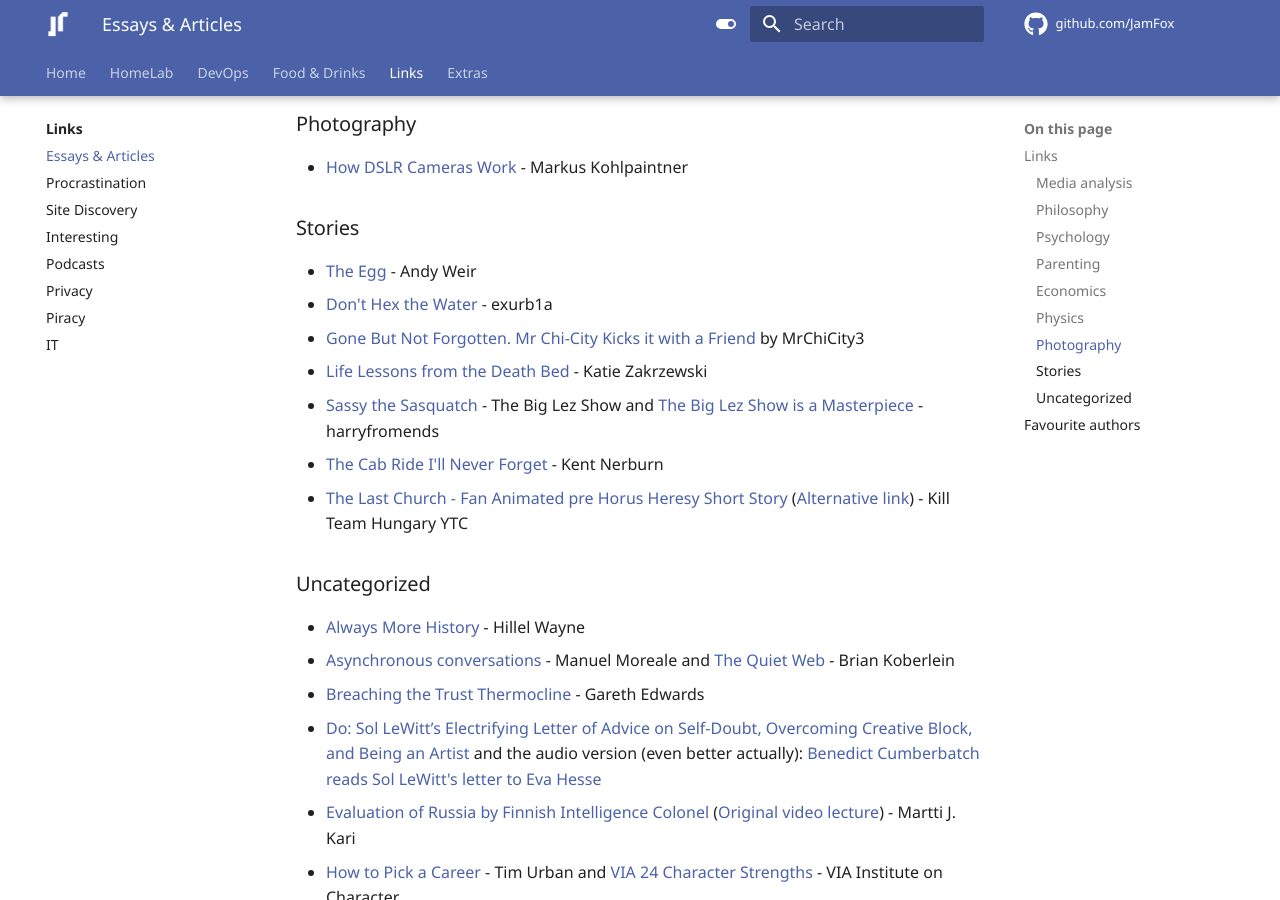
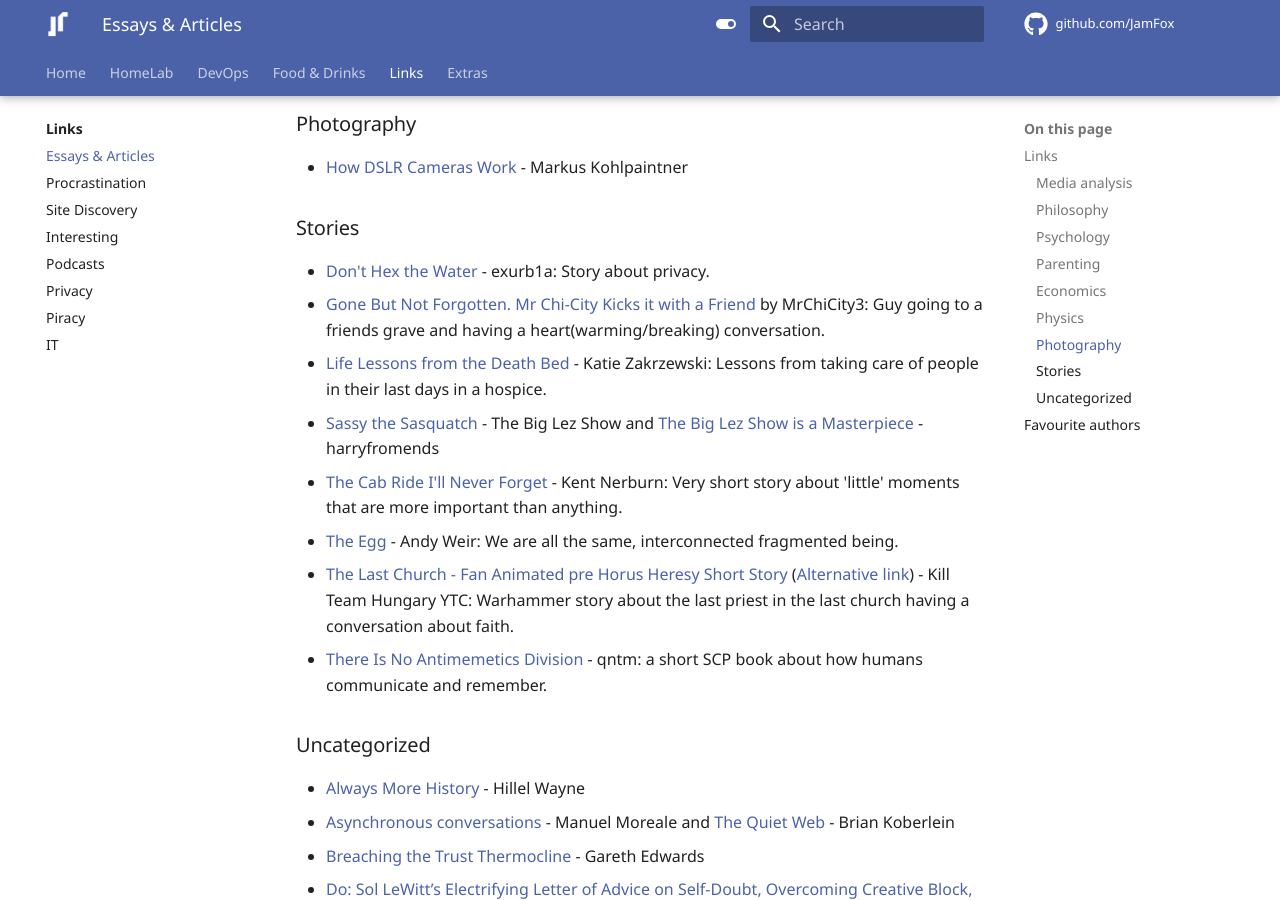
Before and after one commit to JamFox/docs.jamfox.dev, an MkDocs documentation site: the page built from docs/content/links/essays.md, in a window 1280 px wide and 900 px high, scrolled down 2962 px. Built offline with MkDocs 1.6.1 and Material for MkDocs 9.7.7, drawn with Linux system fonts in a browser that asks for light colours; comment, search, counter and statistics services are not loaded.

Commit message:
antimemetics

```diff
--- a/docs/content/links/essays.md
+++ b/docs/content/links/essays.md
@@ -91,13 +91,14 @@ title: "Essays & Articles"
 
 ### Stories
 
-- [The Egg](https://youtu.be/h6fcK_fRYaI) - Andy Weir
-- [Don't Hex the Water](https://youtu.be/Fzhkwyoe5vI) - exurb1a
-- [Gone But Not Forgotten. Mr Chi-City Kicks it with a Friend](https://www.youtube.com/watch?v=wK7GSARUs_Q) by MrChiCity3
-- [Life Lessons from the Death Bed](https://isonomiaquarterly.com/archive/volume-1-issue-2/life-lessons-from-the-death-bed/) - Katie Zakrzewski
+- [Don't Hex the Water](https://youtu.be/Fzhkwyoe5vI) - exurb1a: Story about privacy.
+- [Gone But Not Forgotten. Mr Chi-City Kicks it with a Friend](https://www.youtube.com/watch?v=wK7GSARUs_Q) by MrChiCity3: Guy going to a friends grave and having a heart(warming/breaking) conversation.
+- [Life Lessons from the Death Bed](https://isonomiaquarterly.com/archive/volume-1-issue-2/life-lessons-from-the-death-bed/) - Katie Zakrzewski: Lessons from taking care of people in their last days in a hospice.
 - [Sassy the Sasquatch](https://youtu.be/Dw_tGRblTXk) - The Big Lez Show and [The Big Lez Show is a Masterpiece](https://www.youtube.com/watch?v=JlBEaB_cFEU) - harryfromends
-- [The Cab Ride I'll Never Forget](https://kentnerburn.com/the-cab-ride-ill-never-forget/) - Kent Nerburn
-- [The Last Church - Fan Animated pre Horus Heresy Short Story](https://youtu.be/jSEVCs8o0H8) ([Alternative link](https://odysee.com/@KillTeamHungary:9/the-last-church-fan-animatied-40k-short:5?r=Fou8ecWf8R2MUXvGrvDKTewNtZCfeg5k)) - Kill Team Hungary YTC
+- [The Cab Ride I'll Never Forget](https://kentnerburn.com/the-cab-ride-ill-never-forget/) - Kent Nerburn: Very short story about 'little' moments that are more important than anything.
+- [The Egg](https://youtu.be/h6fcK_fRYaI) - Andy Weir: We are all the same, interconnected fragmented being.
+- [The Last Church - Fan Animated pre Horus Heresy Short Story](https://youtu.be/jSEVCs8o0H8) ([Alternative link](https://odysee.com/@KillTeamHungary:9/the-last-church-fan-animatied-40k-short:5?r=Fou8ecWf8R2MUXvGrvDKTewNtZCfeg5k)) - Kill Team Hungary YTC: Warhammer story about the last priest in the last church having a conversation about faith.
+- [There Is No Antimemetics Division](https://qntm.org/scp) - qntm: a short SCP book about how humans communicate and remember.
 
 ### Uncategorized
 
```
